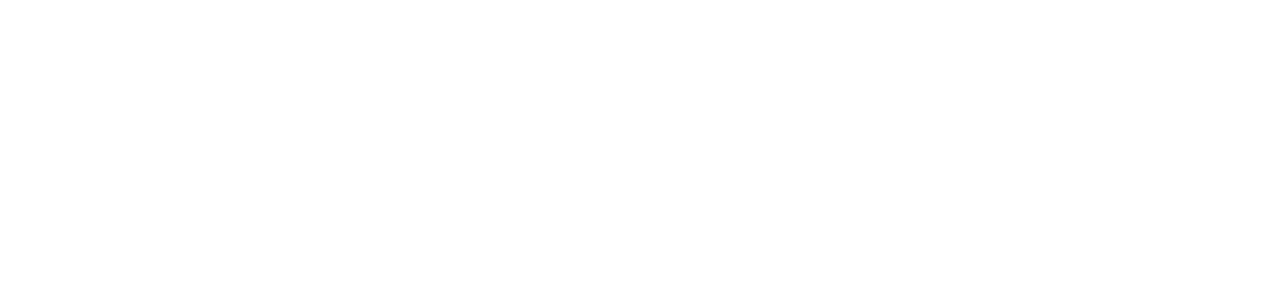
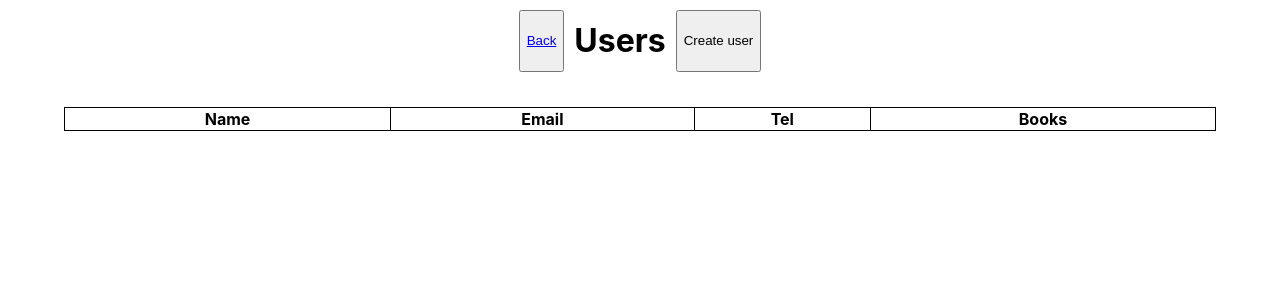
Before and after one commit to LEstebanR/prueba365frontend, a React (Create React App) app: page /users in a window 1280 px wide. Before the commit this address had no page. Shown: the top 300 px of the page. Built offline with nearby package versions, Linux system fonts and the light colour scheme.

Commit message:
add users page

```diff
--- a/src/App.js
+++ b/src/App.js
@@ -1,11 +1,13 @@
 import './App.css';
 import {Route, Routes} from 'react-router-dom';
 import Home from './pages/Home.jsx'
+import Users from './pages/Users.jsx'
 
 function App() {
   return (
     <Routes>
       <Route path="/" element={<Home/>}/>
+      <Route path="/users" element={<Users/>}/>
     </Routes>
 
   );
--- /dev/null
+++ b/src/assets/styles/home.css
@@ -0,0 +1,22 @@
+.home{
+  display: flex;
+  flex-direction: column;
+  align-items: center;
+  justify-content: center;
+  height: 100vh;
+}
+
+.home-buttonsContainner{
+  display: flex;
+  flex-direction: column;
+}
+
+button{
+  margin: 10px
+}
+
+@media (min-width: 768px) {
+  .home-buttonsContainner{
+    flex-direction: row;
+  }
+}
--- /dev/null
+++ b/src/assets/styles/users.css
@@ -0,0 +1,26 @@
+.users{
+  display: flex;
+  flex-direction: column;
+  align-items: center;
+}
+
+.users-titleContainer{
+  display:flex;
+}
+
+table{
+  width: 90vw;
+  border-collapse: collapse;
+  border-spacing: 0;
+  border: 1px solid #ddd;
+  border-radius: 5px;
+  margin-top: 25px;
+
+}
+tr{
+  border: 1px solid black;
+}
+
+th{
+  border: black solid 1px;
+}
--- a/src/pages/Home.jsx
+++ b/src/pages/Home.jsx
@@ -1,6 +1,16 @@
+import { Link } from "react-router-dom"
+import '../assets/styles/home.css'
+
 const Home = () => {
   return (
-    <h1>Home</h1>
+    <div className="home">
+      <h1>Library</h1>
+      <div className="home-buttonsContainner">
+        <button><Link to="/users">users</Link></button>
+        <button><Link to="/availables">Available books</Link></button>
+        <button><Link to="/unavailable">Unavailable books</Link></button>
+      </div>
+    </div>
   )
 }
 
--- /dev/null
+++ b/src/pages/Users.jsx
@@ -0,0 +1,31 @@
+import { Link } from "react-router-dom"
+import '../assets/styles/users.css'
+
+const Users = () => {
+  return (
+    <div className="users">
+      <div className="users-titleContainer">
+        <button><Link to="/">Back</Link></button>
+        <h1>Users</h1>
+        <button>Create user</button>
+      </div>
+      <div className="users-tableContainer">
+        <table>
+          <thead>
+            <tr>
+              <th>Name</th>
+              <th>Email</th>
+              <th>Tel</th>
+              <th>Books</th>
+            </tr>
+          </thead>
+          <tbody>
+          </tbody>
+        </table>
+
+      </div>
+    </div>
+  )
+}
+
+export default Users
```
